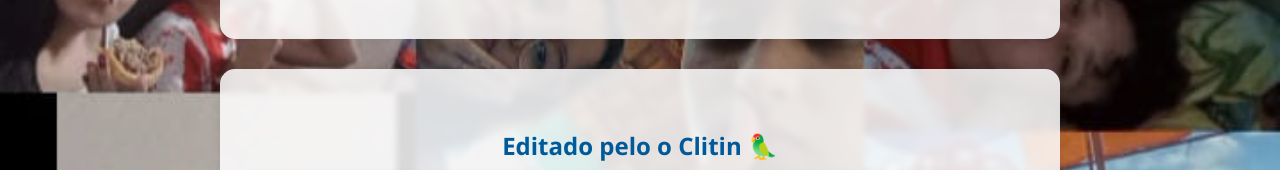
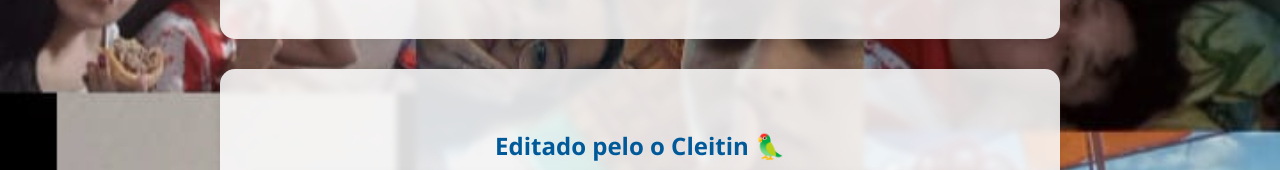
Before and after one commit to JoaoPedroRodrigues7/dolarice, a plain HTML site: page index.html in a window 1280 px wide. Shown: the part 1560-1730 px from the top of the page. Drawn offline with Linux system fonts and the light colour scheme; grey boxes are pictures that could not be loaded.

Commit message:
Update index.html

```diff
--- a/index.html
+++ b/index.html
@@ -150,7 +150,7 @@
 
   <!-- Quadro do Vídeo -->
   <section>
-    <h2>Editado pelo o Clitin 🦜</h2>
+    <h2>Editado pelo o Cleitin 🦜</h2>
     <div class="galeria-video">
       <video controls poster="ft e vidios/4.jpg">
         <source src="ft e vidios/000009.mp4" type="video/mp4">
```
